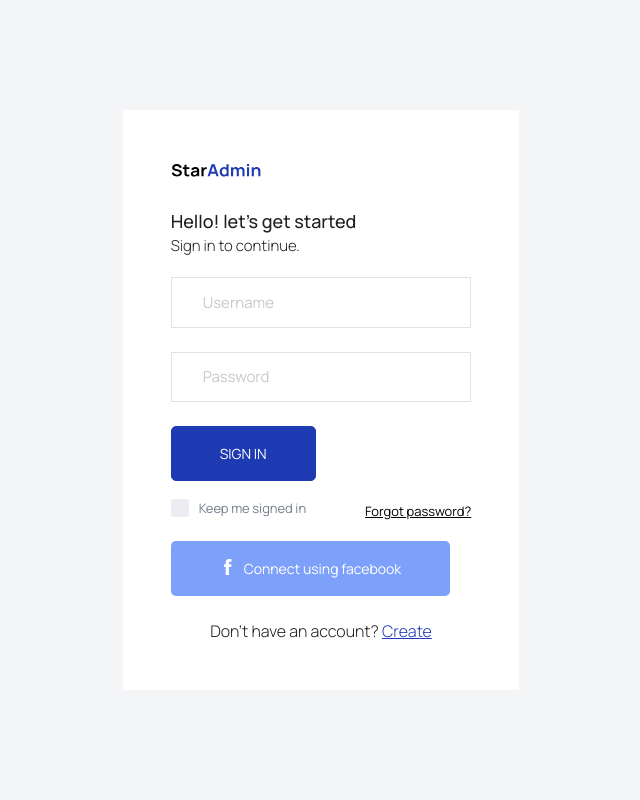
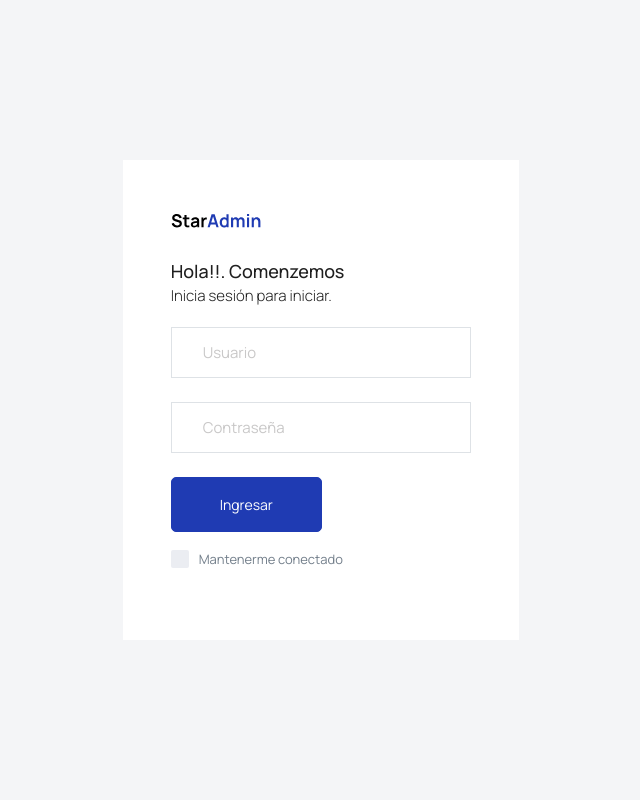
Before and after one commit to Luis-2102/Ecuaprest, a Flask app: page /login in a window 1280 px wide. Shown: the whole page, without its empty margins (319-959 px from the left). Run offline with Flask 3, Linux system fonts and the light colour scheme; parts of the project's set-up code (start-up, migrations or seed data) failed here and were passed over; some libraries are stand-ins or nearby versions.

Commit message:
Actualizacion login

```diff
--- a/Desktop/EcuaprestApp/config.py
+++ b/Desktop/EcuaprestApp/config.py
@@ -2,5 +2,5 @@
 import os
 
 class Config:
-    SQLALCHEMY_DATABASE_URI = 'postgresql://postgres:1234@localhost:5432/Ecuaprest'
-    SQLALCHEMY_TRACK_MODIFICATIONS = False
+#    SQLALCHEMY_DATABASE_URI = 'postgresql://postgres:Luis175365.@localhost:5433/Ecuaprest'
+#    SQLALCHEMY_TRACK_MODIFICATIONS = False
--- a/Desktop/EcuaprestApp/templates/base.html
+++ b/Desktop/EcuaprestApp/templates/base.html
@@ -47,9 +47,9 @@
         <ul class="navbar-nav">
           <li class="nav-item font-weight-semibold d-none d-lg-block ms-0">
             {% if session['admin_nombre'] %}
-              <h1 class="welcome-text">Bienvenido, <span class="text-black fw-bold">--{{ session['admin_nombre'] }}--</span></h1>
+              <h1 class="welcome-text">Bienvenido, <span class="text-black fw-bold">{{ session['admin_nombre'] }}</span></h1>
             {% endif %}
-            <h3 class="welcome-sub-text">Your performance summary this week </h3>
+            <h3 class="welcome-sub-text">Resumen del desempeño de la semana </h3>
           </li>
         </ul>
         <ul class="navbar-nav ms-auto">
--- a/Desktop/EcuaprestApp/templates/login.html
+++ b/Desktop/EcuaprestApp/templates/login.html
@@ -32,8 +32,8 @@
               <div class="brand-logo">
                 <img src="static/images/logo.svg" alt="logo">
               </div>
-              <h4>Hello! let's get started</h4>
-              <h6 class="fw-light">Sign in to continue.</h6>
+              <h4>Hola!!. Comenzemos</h4>
+              <h6 class="fw-light">Inicia sesión para iniciar.</h6>
               <!-- AQUI LOS MENSAJES FLASH -->
               {% with messages = get_flashed_messages(with_categories=true) %}
                 {% if messages %}
@@ -47,30 +47,21 @@
               {% endwith %}
               <form class="pt-3" method="POST" action="{{ url_for('login') }}">
                 <div class="form-group">
-                  <input type="input" class="form-control form-control-lg" name="username" placeholder="Username">
+                  <input type="input" class="form-control form-control-lg" name="username" placeholder="Usuario">
                 </div>
                 <div class="form-group">
-                  <input type="password" class="form-control form-control-lg" name="password" placeholder="Password">
+                  <input type="password" class="form-control form-control-lg" name="password" placeholder="Contraseña">
                 </div>
                 <div class="mt-3">
-                  <button type="submit" class="btn btn-block btn-primary btn-lg font-weight-medium auth-form-btn">SIGN IN</button>
+                  <button type="submit" class="btn btn-block btn-primary btn-lg font-weight-medium auth-form-btn">Ingresar</button>
                 </div>
                 <div class="my-2 d-flex justify-content-between align-items-center">
                   <div class="form-check">
                     <label class="form-check-label text-muted">
                       <input type="checkbox" class="form-check-input">
-                      Keep me signed in
+                      Mantenerme conectado
                     </label>
                   </div>
-                  <a href="#" class="auth-link text-black">Forgot password?</a>
-                </div>
-                <div class="mb-2">
-                  <button type="button" class="btn btn-block btn-facebook auth-form-btn">
-                    <i class="ti-facebook me-2"></i>Connect using facebook
-                  </button>
-                </div>
-                <div class="text-center mt-4 fw-light">
-                  Don't have an account? <a href="register.html" class="text-primary">Create</a>
                 </div>
               </form>
             </div>
```
